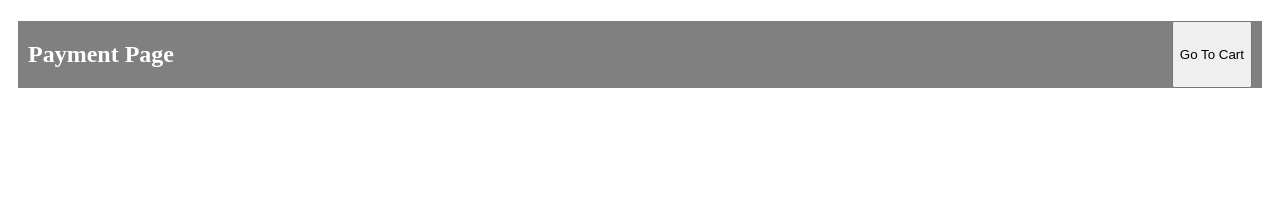
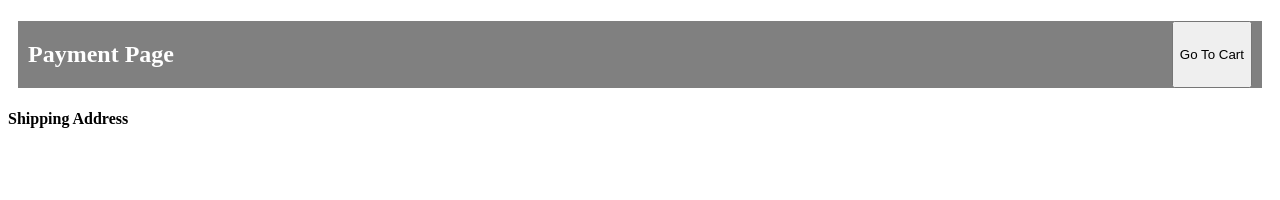
Before and after one commit to kalungedamaji/shopping-cart-app, a React (Create React App) app: page /payment in a window 1280 px wide. Shown: the top 200 px of the page. Built offline with nearby package versions, Linux system fonts and the light colour scheme; no server answers.

Commit message:
Authored testcase and implemented functionality to display Shipping Address on Payment Page.

```diff
--- a/src/pages/payment-page/PaymentPage.tsx
+++ b/src/pages/payment-page/PaymentPage.tsx
@@ -8,6 +8,9 @@ const  PaymentPage:React.FC = ()=> {
         <h1>
             <PaymentPageHeader paymentPageName='Payment Page'/>
         </h1>
+        <div>
+            <h4>Shipping Address</h4>
+        </div>
     </div>)
 
 
```
Also changed, not shown: 1 other file (tests, documents, lock files or other folders).
